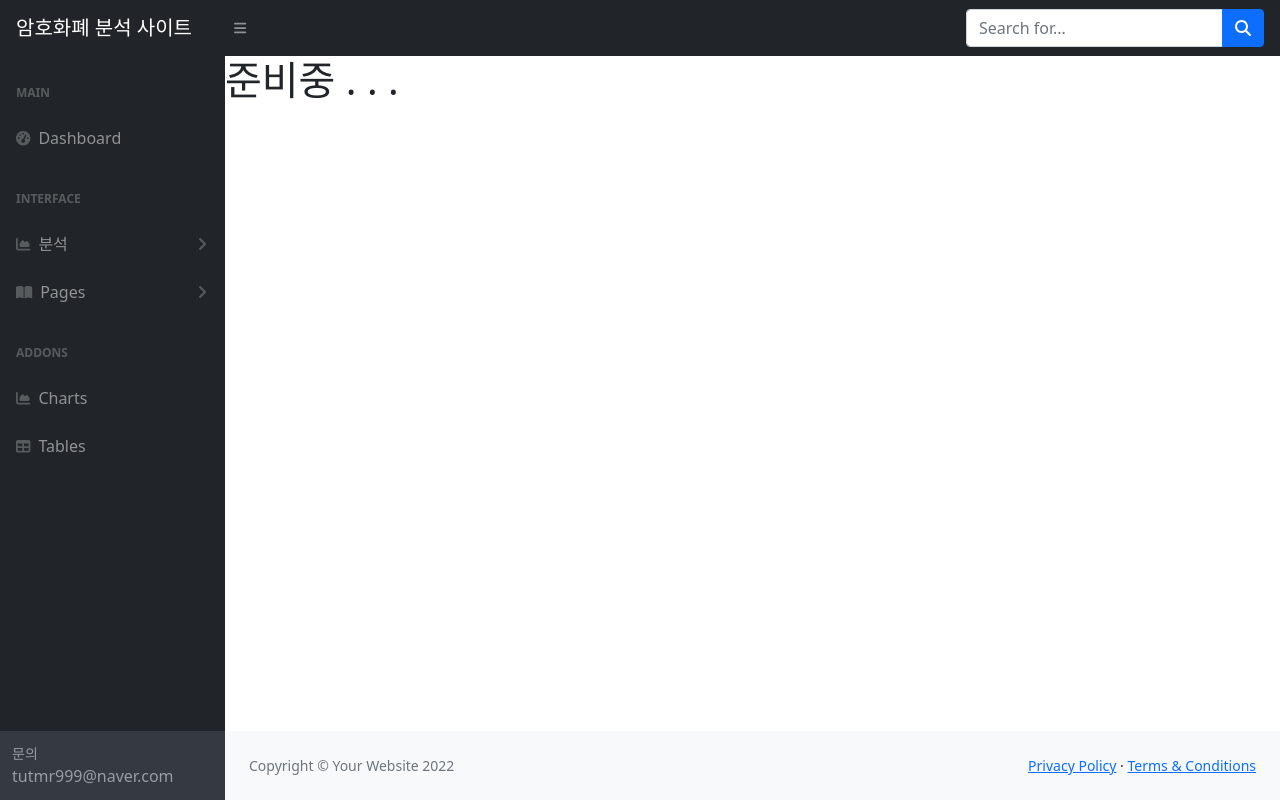
After one commit to Leon-real/bitcoin_analytics_homepage, a Django app: template templates/myapp/future.html in a window 1280 px wide. The commit adds this page. Run offline with Django 4.2, Linux system fonts and the light colour scheme; the template is opened without the code that fills it, so the values that code supplies are empty; some libraries are stand-ins or nearby versions.

```diff
--- a/myapp/urls.py
+++ b/myapp/urls.py
@@ -6,4 +6,6 @@ app_name = 'myapp'
 
 urlpatterns = [
 		path('', base_views.index, name='index'),
+		path('analyticstocks', base_views.analytics_stcok, name='anal_stocks'),
+		path('analyticfuture', base_views.analytics_future, name='anal_future'),
 ]
--- a/myapp/views/base_views.py
+++ b/myapp/views/base_views.py
@@ -5,6 +5,11 @@ from django.shortcuts import render
 def index(request):
     return render(request, 'myapp/index.html')
 
+# 분석 페이지
+def analytics_stcok(request): # 현물
+    return render(request, 'myapp/stocks.html')
+def analytics_future(request): # 선물
+    return render(request, 'myapp/future.html')
 
 # 401, 404, 500 에러 페이지 렌더링
 def page_not_found_401(request, exception):
--- a/static/js/scripts.js
+++ b/static/js/scripts.js
@@ -8,14 +8,10 @@
 //
 
 window.addEventListener('DOMContentLoaded', event => {
-
     // Toggle the side navigation
     const sidebarToggle = document.body.querySelector('#sidebarToggle');
+
     if (sidebarToggle) {
-        // Uncomment Below to persist sidebar toggle between refreshes
-        // if (localStorage.getItem('sb|sidebar-toggle') === 'true') {
-        //     document.body.classList.toggle('sb-sidenav-toggled');
-        // }
         sidebarToggle.addEventListener('click', event => {
             event.preventDefault();
             document.body.classList.toggle('sb-sidenav-toggled');
@@ -23,4 +19,34 @@ window.addEventListener('DOMContentLoaded', event => {
         });
     }
 
+    // Dashboard Summary Charts
+    const dashbordObject1 = document.body.querySelector('#dashbordObject_1');
+    const dashbordObject2 = document.body.querySelector('#dashbordObject_2');
+    const dashbordObject3 = document.body.querySelector('#dashbordObject_3');
+    const dashbordObject4 = document.body.querySelector('#dashbordObject_4');
+    if (dashbordObject1) {
+        dashbordObject1.addEventListener('click', event => {
+            console.log('공포 / 탐욕 지수 차트 표시');
+            document.getElementById('index_dashboradchart1').innerHTML = '공포 / 탐욕지시'
+        });
+    }
+    if (dashbordObject2) {
+        dashbordObject2.addEventListener('click', event => {
+            console.log('강도 지수 차트 표시');
+            document.getElementById('index_dashboradchart1').innerHTML = '공포 / 탐욕지시'
+        });
+    }
+    if (dashbordObject3) {
+        dashbordObject3.addEventListener('click', event => {
+            console.log('시장 트렌드 차트 표시');
+            document.getElementById('index_dashboradchart1').innerHTML = '공포 / 탐욕지시'
+        });
+    }
+    if (dashbordObject4) {
+        dashbordObject4.addEventListener('click', event => {
+            console.log('비트코인 도미넌스 차트 표시');
+            document.getElementById('index_dashboradchart1').innerHTML = '공포 / 탐욕지시'
+        });
+    }
+
 });
--- /dev/null
+++ b/templates/myapp/future.html
@@ -0,0 +1,128 @@
+<!DOCTYPE html>
+<html lang="ko">
+    <head>
+        <meta charset="utf-8" />
+        <meta http-equiv="X-UA-Compatible" content="IE=edge" />
+        <meta name="viewport" content="width=device-width, initial-scale=1, shrink-to-fit=no" />
+        <meta name="description" content="암호화폐 분석을 해주는 사이트 입니다." />
+        <meta name="author" content="LeonKim" />
+        <title>암호화폐 분석 사이트 - 선물</title>
+        <link href="https://cdn.jsdelivr.net/npm/simple-datatables@latest/dist/style.css" rel="stylesheet" />
+        <script src="https://use.fontawesome.com/releases/v6.1.0/js/all.js" crossorigin="anonymous"></script>
+        <!-- Myapp CSS -->
+        <link rel="stylesheet" type="text/css" href="/static/css/styles.css">
+    </head>
+    <body class="sb-nav-fixed">
+        <nav class="sb-topnav navbar navbar-expand navbar-dark bg-dark">
+            <!-- Navbar Brand-->
+            <a class="navbar-brand ps-3" href="{% url 'myapp:index' %}">암호화폐 분석 사이트</a>
+            <!-- Sidebar Toggle-->
+            <button class="btn btn-link btn-sm order-1 order-lg-0 me-4 me-lg-0" id="sidebarToggle" href="#!"><i class="fas fa-bars"></i></button>
+            <!-- Navbar Search-->
+            <form class="d-none d-md-inline-block form-inline ms-auto me-0 me-md-3 my-2 my-md-0">
+                <div class="input-group">
+                    <input class="form-control" type="text" placeholder="Search for..." aria-label="Search for..." aria-describedby="btnNavbarSearch" />
+                    <button class="btn btn-primary" id="btnNavbarSearch" type="button"><i class="fas fa-search"></i></button>
+                </div>
+            </form>
+        </nav>
+        <div id="layoutSidenav">
+            <div id="layoutSidenav_nav">
+                <nav class="sb-sidenav accordion sb-sidenav-dark" id="sidenavAccordion">
+                    <div class="sb-sidenav-menu">
+                        <div class="nav">
+                            <div class="sb-sidenav-menu-heading">Main</div>
+                            <a class="nav-link" href="{% url 'myapp:index' %}">
+                                <div class="sb-nav-link-icon"><i class="fas fa-tachometer-alt"></i></div>
+                                Dashboard
+                            </a>
+                            <div class="sb-sidenav-menu-heading">Interface</div>
+                            <a class="nav-link collapsed" href="#" data-bs-toggle="collapse" data-bs-target="#collapseLayouts" aria-expanded="false" aria-controls="collapseLayouts">
+                                <div class="sb-nav-link-icon"><i class="fas fa-chart-area"></i></div>
+                                분석
+                                <div class="sb-sidenav-collapse-arrow"><i class="fas fa-angle-down"></i></div>
+                            </a>
+                            <div class="collapse" id="collapseLayouts" aria-labelledby="headingOne" data-bs-parent="#sidenavAccordion">
+                                <nav class="sb-sidenav-menu-nested nav">
+                                    <a class="nav-link" href="{% url 'myapp:anal_stocks' %}">현물 분석</a>
+                                    <a class="nav-link" href="{% url 'myapp:anal_future' %}">선물 분석</a>
+                                </nav>
+                            </div>
+                            <a class="nav-link collapsed" href="#" data-bs-toggle="collapse" data-bs-target="#collapsePages" aria-expanded="false" aria-controls="collapsePages">
+                                <div class="sb-nav-link-icon"><i class="fas fa-book-open"></i></div>
+                                Pages
+                                <div class="sb-sidenav-collapse-arrow"><i class="fas fa-angle-down"></i></div>
+                            </a>
+                            <div class="collapse" id="collapsePages" aria-labelledby="headingTwo" data-bs-parent="#sidenavAccordion">
+                                <nav class="sb-sidenav-menu-nested nav accordion" id="sidenavAccordionPages">
+                                    <a class="nav-link collapsed" href="#" data-bs-toggle="collapse" data-bs-target="#pagesCollapseAuth" aria-expanded="false" aria-controls="pagesCollapseAuth">
+                                        Authentication
+                                        <div class="sb-sidenav-collapse-arrow"><i class="fas fa-angle-down"></i></div>
+                                    </a>
+                                    <div class="collapse" id="pagesCollapseAuth" aria-labelledby="headingOne" data-bs-parent="#sidenavAccordionPages">
+                                        <nav class="sb-sidenav-menu-nested nav">
+                                            <a class="nav-link" href="#">temp1</a>
+                                            <a class="nav-link" href="#">temp2</a>
+                                            <a class="nav-link" href="#">temp3</a>
+                                        </nav>
+                                    </div>
+                                    <a class="nav-link collapsed" href="#" data-bs-toggle="collapse" data-bs-target="#pagesCollapseError" aria-expanded="false" aria-controls="pagesCollapseError">
+                                        Error
+                                        <div class="sb-sidenav-collapse-arrow"><i class="fas fa-angle-down"></i></div>
+                                    </a>
+                                    <div class="collapse" id="pagesCollapseError" aria-labelledby="headingOne" data-bs-parent="#sidenavAccordionPages">
+                                        <nav class="sb-sidenav-menu-nested nav">
+                                            <a class="nav-link" href="401.html">401 Page</a>
+                                            <a class="nav-link" href="404.html">404 Page</a>
+                                            <a class="nav-link" href="500.html">500 Page</a>
+                                        </nav>
+                                    </div>
+                                </nav>
+                            </div>
+                            <div class="sb-sidenav-menu-heading">Addons</div>
+                            <a class="nav-link" href="charts.html">
+                                <div class="sb-nav-link-icon"><i class="fas fa-chart-area"></i></div>
+                                Charts
+                            </a>
+                            <a class="nav-link" href="tables.html">
+                                <div class="sb-nav-link-icon"><i class="fas fa-table"></i></div>
+                                Tables
+                            </a>
+                        </div>
+                    </div>
+                    <div class="sb-sidenav-footer">
+                        <div class="small">문의</div>
+                        tutmr999@naver.com
+                    </div>
+                </nav>
+            </div>
+            <div id="layoutSidenav_content">
+                <main>
+                    <h1>준비중 . . .</h1>
+                </main>
+                <footer class="py-4 bg-light mt-auto">
+                    <div class="container-fluid px-4">
+                        <div class="d-flex align-items-center justify-content-between small">
+                            <div class="text-muted">Copyright &copy; Your Website 2022</div>
+                            <div>
+                                <a href="#">Privacy Policy</a>
+                                &middot;
+                                <a href="#">Terms &amp; Conditions</a>
+                            </div>
+                        </div>
+                    </div>
+                </footer>
+            </div>
+        </div>
+        <script src="https://cdn.jsdelivr.net/npm/bootstrap@5.1.3/dist/js/bootstrap.bundle.min.js" crossorigin="anonymous"></script>
+        <script src="https://cdnjs.cloudflare.com/ajax/libs/Chart.js/2.8.0/Chart.min.js" crossorigin="anonymous"></script>
+        <script src="https://cdn.jsdelivr.net/npm/simple-datatables@latest" crossorigin="anonymous"></script>
+
+        <script src="/static/js/scripts.js" type="text/javascript"></script>
+        <script src="/static/js/datatables-simple-demo.js" type="text/javascript"></script>
+        <script src="/static/js/assets/chart-area-demo.js" type="text/javascript"></script>
+        <script src="/static/js/assets/chart-bar-demo.js" type="text/javascript"></script>
+    </body>
+
+
+</html>
```
Also changed, not shown: templates/myapp/index.html (+21 -17 lines), templates/myapp/stocks.html (added, +128 -0 lines).
